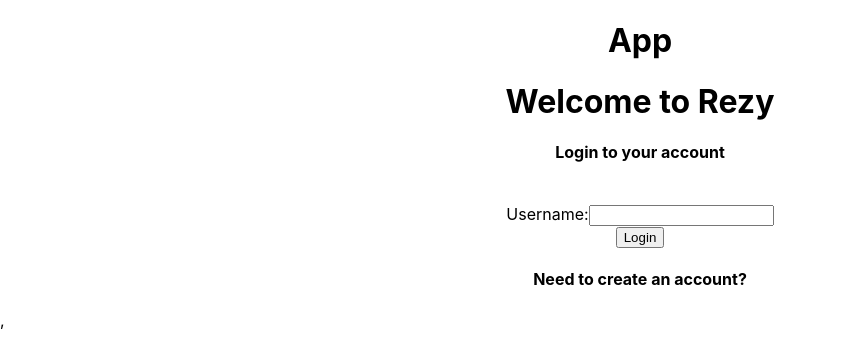
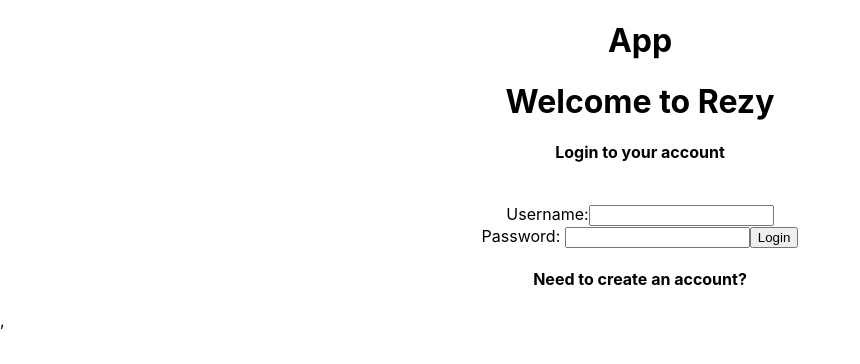
Before and after one commit to mkienbus/rezy-frontend, a React (Create React App) app: page / in a window 1280 px wide. Shown: the top 364 px of the page, without its empty margins (0-860 px from the left). Built offline with nearby package versions, Linux system fonts and the light colour scheme.

Commit message:
username and password local state both being sent and validated to backend

```diff
--- a/src/features/LoginForm.js
+++ b/src/features/LoginForm.js
@@ -8,6 +8,8 @@ import { loginUser } from './userSlice';
 function LoginForm(){
     //fetch to /login route, method POST to create a user session existing on login
     const [username, setUsername] = useState("")
+    const [password, setPassword] = useState("")
+    const [error, setError] = useState("")
 
     const userState = useSelector((state) => state.user.username)
 
@@ -15,24 +17,23 @@ function LoginForm(){
 
     function handleSubmit(e){
         e.preventDefault()
-        //dispatch(loginUser(e))
         fetch('/login',{
             method: "POST",
             headers: {
                 "Content-Type": "application/json",
             },
             body: JSON.stringify({
-                username
+                username,
+                password
             })
         }).then(r => {
             if(r.ok){
                 console.log(username)
             r.json().then(dispatch(loginUser(username)))
-                console.log(userState)
             }
-            // else {
-            //     r.json().then(error => setError(error.error))
-            // }
+            else {
+                r.json().then(error => setError(error.error))
+            }
         })
     }
 
@@ -43,7 +44,7 @@ function LoginForm(){
             <div id = "login">
                 <h4>Login to your account</h4>
                 <form onSubmit = {handleSubmit}>
-                    {/* {error ? <span>{error}</span> : <span></span>} */}
+                    {error ? <span>{error}</span> : <span></span>}
                     <br></br>
                     <label>Username:</label>
                     <input
@@ -52,11 +53,11 @@ function LoginForm(){
                     value = {username}
                     onChange = {e => setUsername(e.target.value)}/>
                     <br></br>
-                    {/* <label>Password: </label>
+                    <label>Password: </label>
                     <input
                     type = "password"
-                    value = {password}/>
-                    onChange = {e => setPassword(e.target.value)} */}
+                    value = {password}
+                    onChange = {e => setPassword(e.target.value)}/>
                     <button type = "submit" >Login</button>
                 </form>
                 <h4>Need to create an account?</h4>
```
